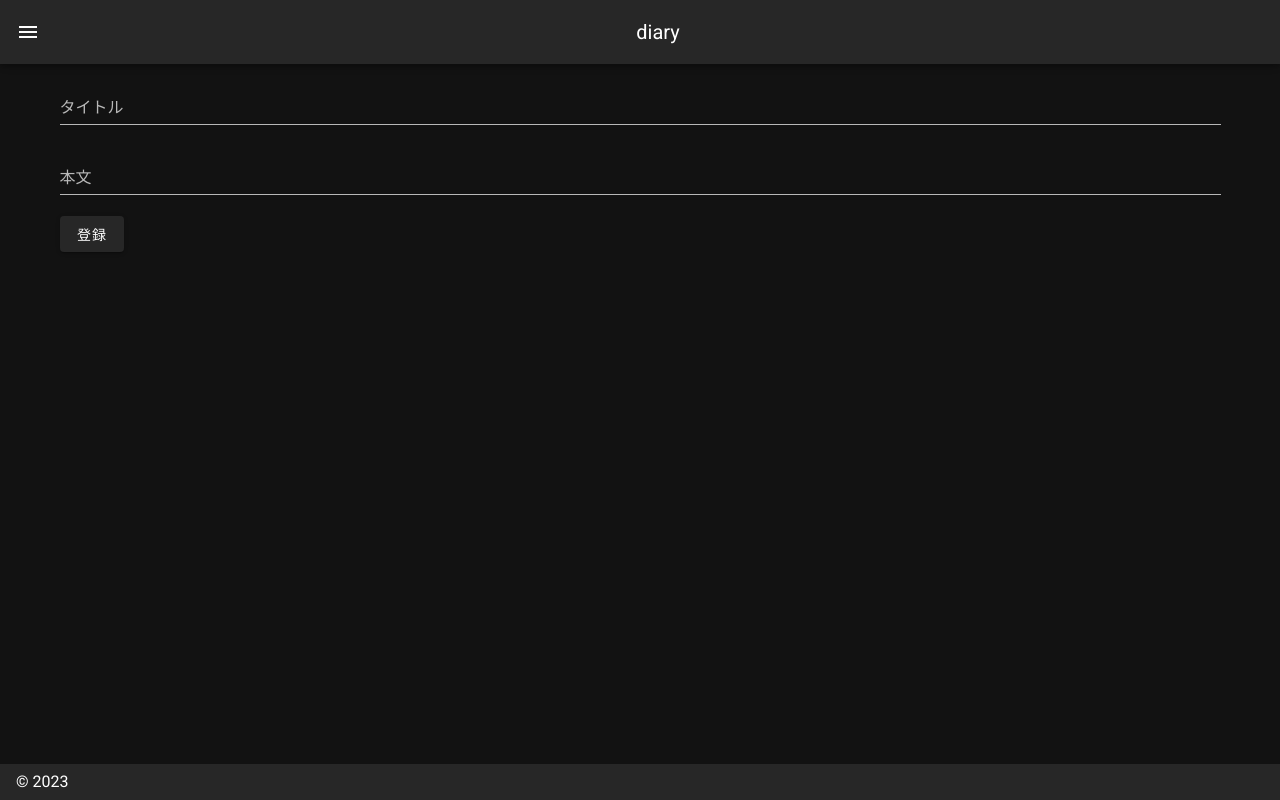
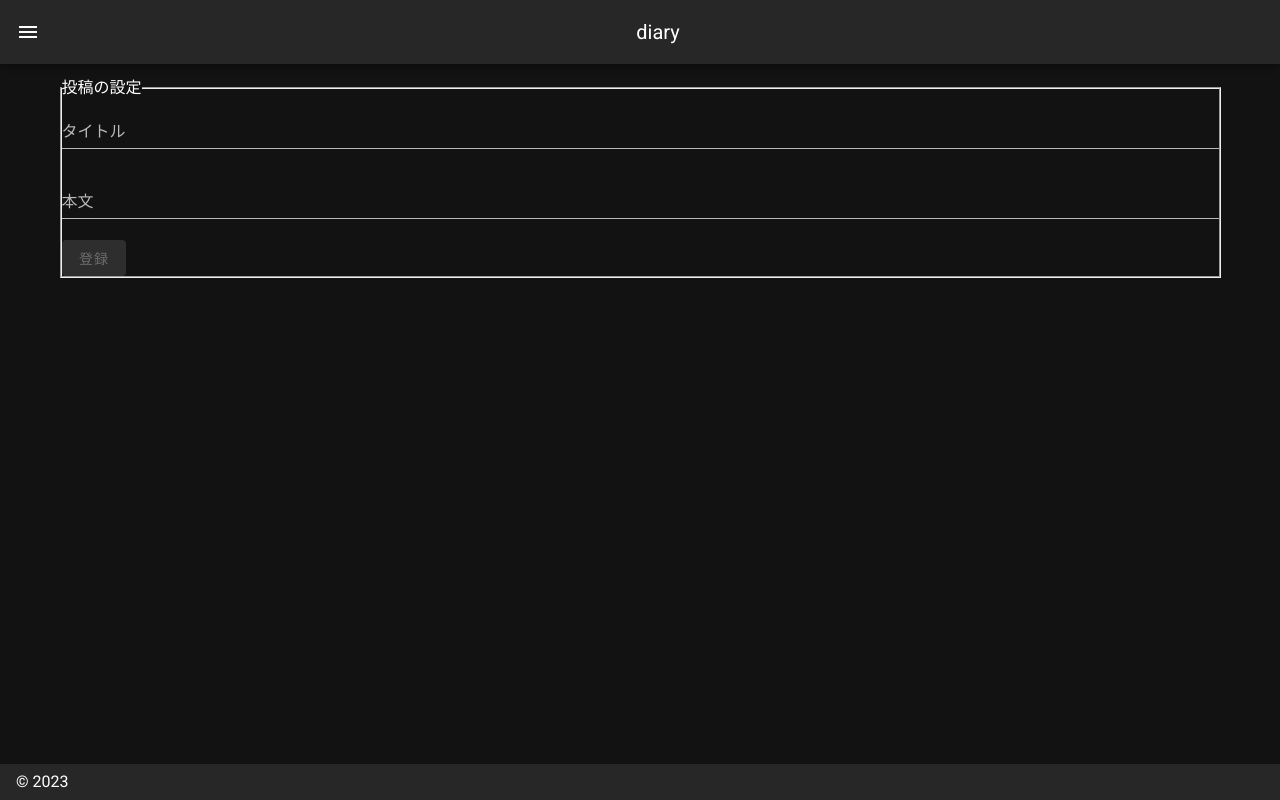
Before and after one commit to tamo-tmry/my-diary-nuxt, a Nuxt app: page /article/new in a window 1280 px wide. Built offline with nearby package versions, Linux system fonts and the light colour scheme.

Commit message:
test: 💍 フォーム入力のテスト追加

```diff
--- a/components/ArticleForm.vue
+++ b/components/ArticleForm.vue
@@ -1,8 +1,11 @@
 <template>
   <v-form>
-    <v-text-field v-model="title" label="タイトル"></v-text-field>
-    <v-text-field v-model="content" label="本文"></v-text-field>
-    <v-btn @click="clickAction">{{ actionText }}</v-btn>
+    <fieldset>
+      <legend>投稿の設定</legend>
+      <v-text-field v-model="title" label="タイトル"></v-text-field>
+      <v-text-field v-model="content" label="本文"></v-text-field>
+      <v-btn :disabled="!hasTitle" @click="clickAction">{{ actionText }}</v-btn>
+    </fieldset>
   </v-form>
 </template>
 
@@ -30,6 +33,11 @@ export default Vue.extend({
       content: this.propContent,
     }
   },
+  computed: {
+    hasTitle(): boolean {
+      return Boolean(this.title)
+    },
+  },
   methods: {
     clickAction() {
       this.$emit('click-action', { title: this.title, content: this.content })
--- a/package.json
+++ b/package.json
@@ -35,6 +35,7 @@
     "@nuxtjs/vuetify": "^1.12.3",
     "@playwright/test": "^1.36.2",
     "@testing-library/jest-dom": "^5.17.0",
+    "@testing-library/user-event": "^14.4.3",
     "@testing-library/vue": "5",
     "@types/jest": "^29.5.2",
     "@vue/test-utils": "^1.3.0",
```
Also changed, not shown: 2 other files (tests, documents, lock files or other folders).
